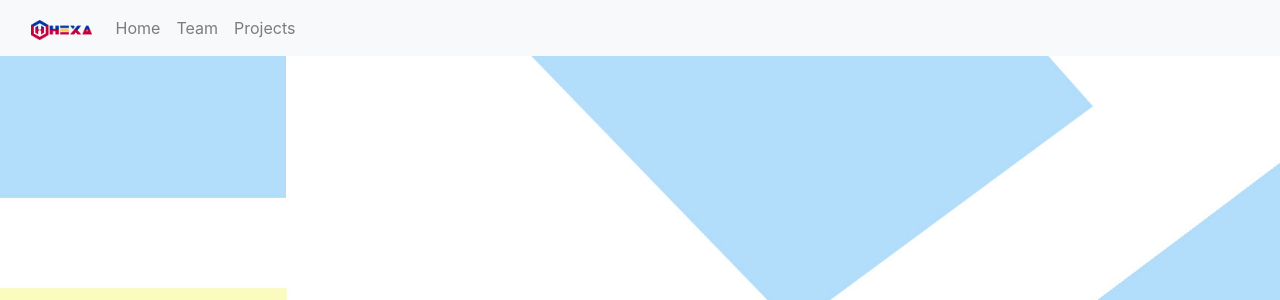
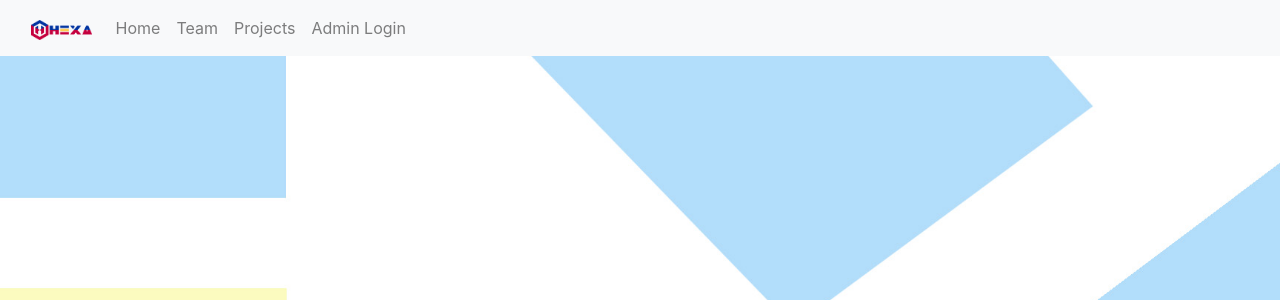
Before and after one commit to shielasabellita/hexa, a Django app: page / in a window 1280 px wide. Shown: the top 300 px of the page. Run offline with Django 3.2, Linux system fonts and the light colour scheme; some libraries are stand-ins or nearby versions.

Commit message:
feat: add admin login

```diff
--- a/api/templates/hello.html
+++ b/api/templates/hello.html
@@ -71,6 +71,9 @@
           <li class="nav-item">
             <a class="nav-link" href="#">Projects</a>
           </li>
+          <li class="nav-item">
+            <a class="nav-link" href="/admin">Admin Login</a>
+          </li>
         </ul>
         <!-- Left links -->
       </div>
```
